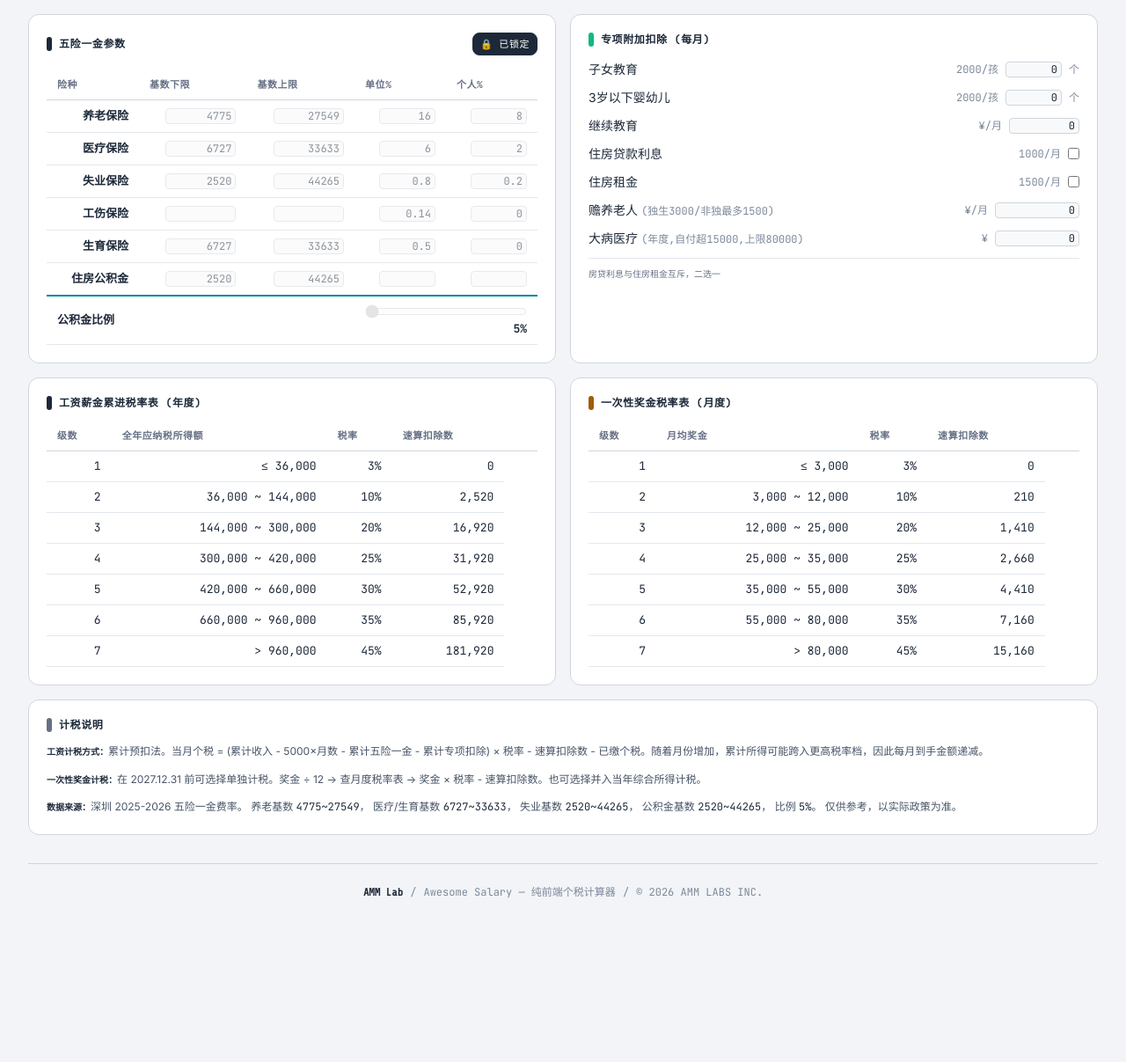
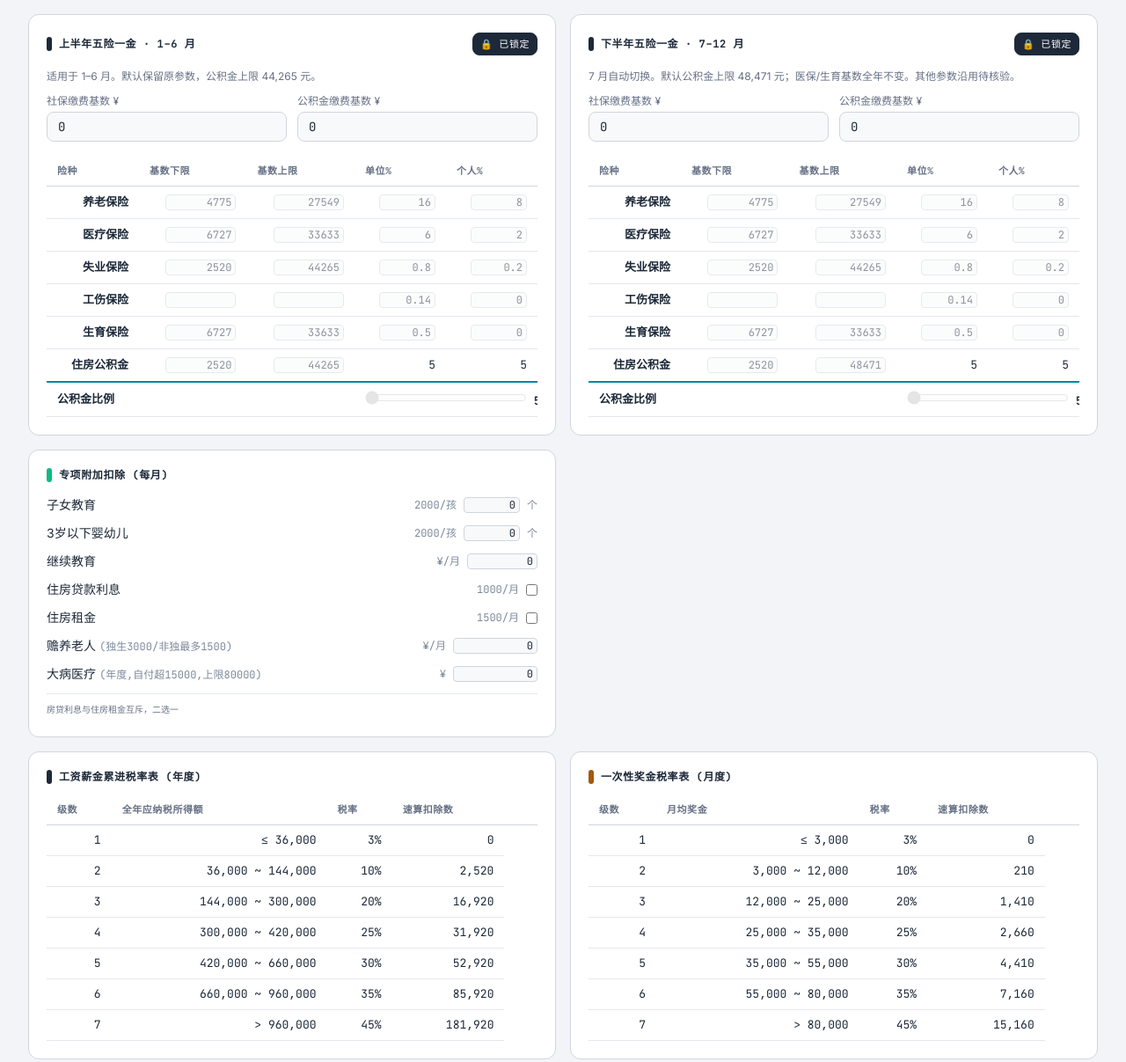
Before and after one commit to skommando/amm-lab-pages, a plain HTML site: page embedded/salary/index.html in a window 1280 px wide. Shown: the part 1116-2323 px from the top of the page at 88% size. Before the commit the page ends 2202 px from the top, so only its background shows below. Drawn offline with nearby package versions, Linux system fonts and the light colour scheme.

Commit message:
更新官网公开产物

```diff
--- a/embedded/salary/index.html
+++ b/embedded/salary/index.html
@@ -191,11 +191,11 @@ tailwind.config = {
         <input type="number" x-model.number="sc.salary" @input="calcAll()" class="form-input w-full mt-1" placeholder="25000">
       </div>
       <div>
-        <label class="text-[10px] font-mono text-text-muted font-bold uppercase">社保缴费基数 ¥ <span class="text-text-placeholder font-normal">留空=月薪</span></label>
+        <label class="text-[10px] font-mono text-text-muted font-bold uppercase">上半年社保缴费基数 ¥ <span class="text-text-placeholder font-normal">留空=月薪</span></label>
         <input type="number" x-model.number="sc.siBase" @input="calcAll()" class="form-input w-full mt-1" placeholder="同月薪">
       </div>
       <div>
-        <label class="text-[10px] font-mono text-text-muted font-bold uppercase">公积金缴费基数 ¥ <span class="text-text-placeholder font-normal">留空=月薪</span></label>
+        <label class="text-[10px] font-mono text-text-muted font-bold uppercase">上半年公积金缴费基数 ¥ <span class="text-text-placeholder font-normal">留空=月薪</span></label>
         <input type="number" x-model.number="sc.hfBase" @input="calcAll()" class="form-input w-full mt-1" placeholder="同月薪">
       </div>
       <div class="flex gap-4 text-[10px] text-text-muted pt-2 border-t border-border-light font-mono">
@@ -256,8 +256,8 @@ tailwind.config = {
       <div class="flex justify-between"><span class="text-text-muted">奖金个税</span><span class="font-mono text-danger" x-text="'¥'+(sc.bonusTax||0).toLocaleString()"></span></div>
       <div class="flex justify-between"><span class="text-text-muted">奖金到手</span><span class="font-mono text-success" x-text="'¥'+(sc.bonusNet||0).toLocaleString()"></span></div>
       <div class="flex justify-between border-t border-border-light pt-2"><span class="text-text-muted">年度总收入</span><span class="font-mono text-text-primary font-bold" x-text="'¥'+(sc.sumTotalIncome||0).toLocaleString()"></span></div>
-      <div class="flex justify-between"><span class="text-text-muted">五险一金 个人</span><span class="font-mono text-text-muted" x-text="'¥'+((_siPersMonthly((sc.siBase||sc.salary)||0,(sc.hfBase||sc.salary)||0)).total*12).toLocaleString()"></span></div>
-      <div class="flex justify-between"><span class="text-text-muted">五险一金 公司</span><span class="font-mono text-text-muted" x-text="'¥'+(_siCorpMonthly((sc.siBase||sc.salary)||0,(sc.hfBase||sc.salary)||0)*12).toLocaleString()"></span></div>
+      <div class="flex justify-between"><span class="text-text-muted">五险一金 个人</span><span class="font-mono text-text-muted" x-text="'¥'+sc.sumPersSI.toLocaleString()"></span></div>
+      <div class="flex justify-between"><span class="text-text-muted">五险一金 公司</span><span class="font-mono text-text-muted" x-text="'¥'+sc.sumCorpSI.toLocaleString()"></span></div>
       <div class="flex justify-between"><span class="text-text-muted">专项附加扣除</span><span class="font-mono text-text-muted" x-text="'¥'+(sc.sumTotalSpecial||0).toLocaleString()"></span></div>
       <div class="flex justify-between"><span class="text-danger font-semibold">年度个税</span><span class="font-mono text-danger font-semibold" x-text="'¥'+(sc.sumTotalTax||0).toLocaleString()"></span></div>
       <div class="flex justify-between border-t border-accent-dark pt-2"><span class="text-success font-bold">年度税后到手</span><span class="font-mono text-success font-bold text-base" x-text="'¥'+(sc.sumTotalNet||0).toLocaleString()"></span></div>
@@ -306,38 +306,51 @@ tailwind.config = {
 <!-- ROW 3: SI Config + Special Deductions -->
 <div class="grid grid-cols-1 lg:grid-cols-2 gap-4 mb-4">
 
+  <template x-for="half in [{id:1,label:'上半年五险一金 · 1–6 月',params:sc,note:'适用于 1–6 月。默认保留原参数，公积金上限 44,265 元。'},{id:2,label:'下半年五险一金 · 7–12 月',params:sc.secondHalf,note:'7 月自动切换。默认公积金上限 48,471 元；医保/生育基数全年不变。其他参数沿用待核验。'}]" :key="half.id">
   <!-- 五险一金参数 -->
-  <div class="card p-5">
+  <div class="card p-5 min-w-0">
     <div class="flex items-center justify-between mb-4">
       <div class="flex items-center space-x-2">
         <span class="w-1.5 h-4 bg-accent-dark rounded-full"></span>
-        <h3 class="text-xs font-bold text-text-primary uppercase tracking-wider font-mono">五险一金参数</h3>
+        <h3 class="text-xs font-bold text-text-primary uppercase tracking-wider font-mono" x-text="half.label"></h3>
       </div>
-      <button @click="sc.siLocked=!sc.siLocked" class="btn btn-xs" :class="sc.siLocked?'btn-primary':'btn-secondary'" x-text="sc.siLocked?'🔒 已锁定':'🔓 已解锁'"></button>
+      <button @click="half.params.siLocked=!half.params.siLocked" class="btn btn-xs" :class="half.params.siLocked?'btn-primary':'btn-secondary'" x-text="half.params.siLocked?'🔒 已锁定':'🔓 已解锁'"></button>
     </div>
-    <div class="overflow-x-auto"><table class="data-table text-xs w-full">
+    <p class="text-xs text-text-muted mb-3" x-text="half.note"></p>
+    <div class="grid grid-cols-1 sm:grid-cols-2 gap-3 mb-4">
+      <label class="text-xs text-text-muted">社保缴费基数 ¥
+        <input type="number" min="0" :aria-label="half.label+' 社保缴费基数'" x-model.number="half.params.siBase" @input="calcAll()" :disabled="half.params.siLocked" class="form-input w-full mt-1" :placeholder="half.id===1?'留空或0=月薪':'留空或0=沿用上半年'">
+      </label>
+      <label class="text-xs text-text-muted">公积金缴费基数 ¥
+        <input type="number" min="0" :aria-label="half.label+' 公积金缴费基数'" x-model.number="half.params.hfBase" @input="calcAll()" :disabled="half.params.siLocked" class="form-input w-full mt-1" :placeholder="half.id===1?'留空或0=月薪':'留空或0=沿用上半年'">
+      </label>
+    </div>
+    <div class="overflow-x-auto"><table class="data-table text-xs w-full whitespace-nowrap" style="min-width: 480px">
       <thead><tr><th class="text-right">险种</th><th class="text-right">基数下限</th><th class="text-right">基数上限</th><th class="text-right">单位%</th><th class="text-right">个人%</th></tr></thead>
       <tbody>
-        <template x-for="(lo,k) in sc.siLo" :key="k">
+        <template x-for="k in ['pension','medical','unemp','injury','maternity','hf']" :key="k">
           <tr>
             <td class="text-right font-bold text-text-primary" x-text="{pension:'养老保险',medical:'医疗保险',unemp:'失业保险',injury:'工伤保险',maternity:'生育保险',hf:'住房公积金'}[k]"></td>
-            <td class="text-right"><input type="number" x-model.number="sc.siLo[k]" @input="calcAll()" :disabled="sc.siLocked" class="w-20 text-right bg-input border border-border rounded px-1 text-xs font-mono" :class="sc.siLocked?'opacity-50':''"></td>
-            <td class="text-right"><input type="number" x-model.number="sc.siHi[k]" @input="calcAll()" :disabled="sc.siLocked||sc.siHi[k]=='-'" class="w-20 text-right bg-input border border-border rounded px-1 text-xs font-mono" :class="sc.siLocked?'opacity-50':''"></td>
-            <td class="text-right"><input type="number" x-model.number="sc.siCorp[k]" @input="calcAll()" :disabled="sc.siLocked" class="w-16 text-right bg-input border border-border rounded px-1 text-xs font-mono" :class="sc.siLocked?'opacity-50':''"></td>
-            <td class="text-right"><input type="number" x-model.number="sc.siPers[k]" @input="calcAll()" :disabled="sc.siLocked||(k==='injury'||k==='maternity')" class="w-16 text-right bg-input border border-border rounded px-1 text-xs font-mono" :class="sc.siLocked?'opacity-50':''"></td>
+            <td class="text-right"><input type="number" step="any" :aria-label="half.label+' '+k+' 基数下限'" x-model.number="half.params.siLo[k]" @input="calcAll()" :disabled="half.params.siLocked||half.params.siLo[k]==='-'" class="w-20 text-right bg-input border border-border rounded px-1 text-xs font-mono" :class="half.params.siLocked?'opacity-50':''"></td>
+            <td class="text-right"><input type="number" step="any" :aria-label="half.label+' '+k+' 基数上限'" x-model.number="half.params.siHi[k]" @input="calcAll()" :disabled="half.params.siLocked||half.params.siHi[k]=='-'" class="w-20 text-right bg-input border border-border rounded px-1 text-xs font-mono" :class="half.params.siLocked?'opacity-50':''"></td>
+            <td class="text-right"><input type="number" step="any" :aria-label="half.label+' '+k+' 单位比例'" x-show="k!=='hf'" x-model.number="half.params.siCorp[k]" @input="calcAll()" :disabled="half.params.siLocked||k==='hf'" class="w-16 text-right bg-input border border-border rounded px-1 text-xs font-mono" :class="half.params.siLocked?'opacity-50':''"><span x-show="k==='hf'" class="font-mono" x-text="half.params.hfPct"></span></td>
+            <td class="text-right"><input type="number" step="any" :aria-label="half.label+' '+k+' 个人比例'" x-show="k!=='hf'" x-model.number="half.params.siPers[k]" @input="calcAll()" :disabled="half.params.siLocked||(k==='injury'||k==='maternity'||k==='hf')" class="w-16 text-right bg-input border border-border rounded px-1 text-xs font-mono" :class="half.params.siLocked?'opacity-50':''"><span x-show="k==='hf'" class="font-mono" x-text="half.params.hfPct"></span></td>
           </tr>
         </template>
         <tr class="border-t-2 border-accent-steel">
           <td class="font-bold text-text-primary">公积金比例</td><td colspan="2"></td>
           <td colspan="2" class="text-right">
-            <input type="range" min="5" max="12" x-model.number="sc.hfPct" @input="calcAll()" :disabled="sc.siLocked" class="w-full accent-accent-steel" :class="sc.siLocked?'opacity-50':''">
-            <span class="font-mono font-bold text-text-primary" x-text="sc.hfPct+'%'"></span>
+            <input type="range" min="5" max="12" :aria-label="half.label+' 公积金比例'" x-model.number="half.params.hfPct" @input="calcAll()" :disabled="half.params.siLocked" class="w-full accent-accent-steel" :class="half.params.siLocked?'opacity-50':''">
+            <span class="font-mono font-bold text-text-primary" x-text="half.params.hfPct+'%'"></span>
           </td>
         </tr>
       </tbody>
     </table></div>
   </div>
 
+  </template>
+</div>
+<div class="grid grid-cols-1 lg:grid-cols-2 gap-4 mb-4">
   <!-- 专项附加扣除 -->
   <div class="card p-5">
     <div class="flex items-center space-x-2 mb-4">
@@ -405,13 +418,15 @@ tailwind.config = {
   </div>
   <div><span class="font-semibold text-text-primary font-mono text-[10px] uppercase">工资计税方式：</span>累计预扣法。当月个税 = (累计收入 - 5000×月数 - 累计五险一金 - 累计专项扣除) × 税率 - 速算扣除数 - 已缴个税。随着月份增加，累计所得可能跨入更高税率档，因此每月到手金额递减。</div>
   <div><span class="font-semibold text-text-primary font-mono text-[10px] uppercase">一次性奖金计税：</span>在 2027.12.31 前可选择单独计税。奖金 ÷ 12 → 查月度税率表 → 奖金 × 税率 - 速算扣除数。也可选择并入当年综合所得计税。</div>
-  <div><span class="font-semibold text-text-primary font-mono text-[10px] uppercase">数据来源：</span>深圳 2025-2026 五险一金费率。
-    养老基数 <span x-text="sc.siLo.pension+'~'+sc.siHi.pension" class="font-mono text-text-primary"></span>，
-    医疗/生育基数 <span x-text="sc.siLo.medical+'~'+sc.siHi.medical" class="font-mono text-text-primary"></span>，
-    失业基数 <span x-text="sc.siLo.unemp+'~'+sc.siHi.unemp" class="font-mono text-text-primary"></span>，
-    公积金基数 <span x-text="sc.siLo.hf+'~'+sc.siHi.hf" class="font-mono text-text-primary"></span>，
-    比例 <span x-text="sc.hfPct+'%'" class="font-mono text-text-primary"></span>。
-    仅供参考，以实际政策为准。</div>
+  <div><span class="font-semibold text-text-primary font-mono text-[10px] uppercase">默认参数与来源（2026 年）：</span>
+    1–6 月和 7–12 月分别取上、下半年面板配置，累计个税连续计算；年度汇总与 CSV 按十二个月累加。
+    下半年公积金基数 2,520–48,471 元，上限按 2025 年在岗职工年平均工资 193,881 元÷12 四舍五入后×3 推算，比例默认双方各 5%，可按单位实际值调整。
+    <a href="https://www.sz.gov.cn/hdjl/ywzsk/jsj/zfgjj/content/post_12893587.html" target="_blank" rel="noopener noreferrer" class="underline">公积金年度规则</a> ·
+    <a href="https://www.sz.gov.cn/cn/xxgk/zfxxgj/tjsj/tjgb/content/post_12907800.html" target="_blank" rel="noopener noreferrer" class="underline">统计局工资数据</a>。
+    医保默认一档，医保/生育基数 6,727–33,633 元适用 2026 全年（<a href="https://hsa.sz.gov.cn/szsylbzjwzgkml/szsylbzjwzgkml/qt/tzgg/content/post_12574511.html" target="_blank" rel="noopener noreferrer" class="underline">医保局通知</a>）。
+    养老、失业、工伤及生育单位费率沿用原配置，2026 下半年新标准待核验；工伤费率因行业及单位浮动而异，默认 0.14% 仅为原示例。默认养老单位 16% 不含深户地方补充养老。
+    本工具按半年固定参数估算，不自动处理期内政策调整或追溯补缴；请解锁面板按实际缴费通知校准。金额沿用原工具四舍五入至元的口径。
+  </div>
 </div>
 
 <!-- FOOTER -->
@@ -446,14 +461,22 @@ function salaryCalc() {
       siCorp: {pension:16,medical:6,unemp:0.8,injury:0.14,maternity:0.5},
       siPers: {pension:8,medical:2,unemp:0.2,injury:0,maternity:0},
       hfPct: 5,
+      secondHalf: {
+        siLocked: true, siBase: 0, hfBase: 0,
+        siLo: {pension:4775,medical:6727,unemp:2520,injury:'-',maternity:6727,hf:2520},
+        siHi: {pension:27549,medical:33633,unemp:44265,injury:'-',maternity:33633,hf:48471},
+        siCorp: {pension:16,medical:6,unemp:0.8,injury:0.14,maternity:0.5},
+        siPers: {pension:8,medical:2,unemp:0.2,injury:0,maternity:0},
+        hfPct: 5
+      },
       monthly: [], bonusTax: 0, bonusNet: 0,
+      sumPersSI: 0, sumCorpSI: 0,
       sumTotalIncome: 0, sumTotalSI: 0, sumTotalSpecial: 0,
       sumTotalTax: 0, sumTotalHF: 0, sumTotalNet: 0, sumGrandNet: 0
     },
 
-    _siPersMonthly(siBase, hfBase) {
+    _siPersMonthly(siBase, hfBase, s = this.sc) {
       if (!siBase || siBase <= 0) return {total:0,pension:0,medical:0,unemp:0,hf:0};
-      const s = this.sc;
       const c = (v, lo, hi) => {
         if (lo !== '-' && lo != null && v < lo) return lo;
         if (hi !== '-' && hi != null && v > hi) return hi;
@@ -470,9 +493,8 @@ function salaryCalc() {
       return {total: pension + medical + unemp + hf, pension, medical, unemp, hf};
     },
 
-    _siCorpMonthly(siBase, hfBase) {
+    _siCorpMonthly(siBase, hfBase, s = this.sc) {
       if (!siBase || siBase <= 0) return 0;
-      const s = this.sc;
       const c = (v, lo, hi) => {
         if (lo !== '-' && lo != null && v < lo) return lo;
         if (hi !== '-' && hi != null && v > hi) return hi;
@@ -495,7 +517,6 @@ function salaryCalc() {
     calcAll() {
       const s = this.sc;
       const salary = s.salary || 0, siBase = s.siBase || salary, hfBase = s.hfBase || salary;
-      const si = this._siPersMonthly(siBase, hfBase), siPers = si.total, siCorp = this._siCorpMonthly(siBase, hfBase);
 
       let specialM = (s.sdChildren || 0) * 2000 + (s.sdInfant || 0) * 2000 + (s.sdContinueEdu || 0);
       if (s.sdHousingLoan) specialM += 1000;
@@ -517,6 +538,11 @@ function salaryCalc() {
       let cumIn = 0, cumDe = 0, prevTax = 0;
       let totalExtraIn = 0, totalExtraDe = 0;
       for (let m = 1; m <= 12; m++) {
+        const policy = m <= 6 ? s : s.secondHalf;
+        const monthSIBase = m <= 6 ? siBase : (policy.siBase || siBase);
+        const monthHFBase = m <= 6 ? hfBase : (policy.hfBase || hfBase);
+        const si = this._siPersMonthly(monthSIBase, monthHFBase, policy);
+        const siPers = si.total, siCorp = this._siCorpMonthly(monthSIBase, monthHFBase, policy);
         let income = salary;
         if (m === s.bonusMonth1) income += s.bonusAmount1;
         if (m === s.bonusMonth2) income += s.bonusAmount2;
@@ -531,7 +557,7 @@ function salaryCalc() {
         let monthTax = cumTax - prevTax; prevTax = cumTax;
         let netPay = income - siPers - extraDe - monthTax;
         s.monthly.push({
-          month: m, income, siPers,
+          month: m, income, siPers, siCorp,
           siPension: si.pension, siMedical: si.medical, siUnemp: si.unemp, siHF: si.hf,
           extraIn, extraDe, specialM, deduct,
           cumTaxable: taxable, cumTax, monthTax,
@@ -555,13 +581,14 @@ function salaryCalc() {
         for (let i = 0; i < taxB.length; i++) { if (lastM.cumTaxable <= taxB[i][0]) { s._annualLv = i + 1; break; } }
       }
 
-      const corpHF = Math.round((hfBase > 0 ? Math.min(Math.max(hfBase, s.siLo.hf || 2520), s.siHi.hf || 42500) : 0) * s.hfPct / 100);
       s.sumTotalIncome = salary * 12 + s.bonusAmount1 + s.bonusAmount2 + totalExtraIn + s.bonusLumpSum;
-      s.sumTotalSI = (siPers + siCorp) * 12;
+      s.sumPersSI = s.monthly.reduce((a, m) => a + m.siPers, 0);
+      s.sumCorpSI = s.monthly.reduce((a, m) => a + m.siCorp, 0);
+      s.sumTotalSI = s.sumPersSI + s.sumCorpSI;
       s.sumTotalSpecial = specialM * 12 + s.sdMajorIllness;
       s.sumTotalTax = s.monthly.reduce((a, m) => a + m.monthTax, 0) + s.bonusTax;
-      s.sumTotalHF = (si.hf + corpHF) * 12;
-      s.sumTotalNet = s.sumTotalIncome - (siPers * 12) - totalExtraDe - s.sumTotalTax;
+      s.sumTotalHF = s.monthly.reduce((a, m) => a + m.siHF * 2, 0);
+      s.sumTotalNet = s.sumTotalIncome - s.sumPersSI - totalExtraDe - s.sumTotalTax;
       s.sumGrandNet = s.sumTotalNet + s.sumTotalHF;
     },
 
@@ -574,10 +601,6 @@ function salaryCalc() {
 
     exportSalaryCSV() {
       const s = this.sc;
-      const siBase = s.siBase || s.salary || 0, hfBase = s.hfBase || s.salary || 0;
-      const si = this._siPersMonthly(siBase, hfBase);
-      const siPers = si.total;
-      const siCorp = this._siCorpMonthly(siBase, hfBase);
       let rows = [['月份','工资收入','并入奖金','额外收入','养老','医疗','失业','公积金','额外扣除','专项扣除','累计应纳税所得额','累计个税','当月个税','到手']];
       for (const m of s.monthly) {
         rows.push([m.month, m.income,
@@ -586,7 +609,7 @@ function salaryCalc() {
           m.cumTaxable, m.cumTax, m.monthTax, m.net]);
       }
       rows.push([], ['一次性奖金','','','','','','','','', s.bonusTax, s.bonusNet]);
-      rows.push([], ['年度总收入', s.sumTotalIncome, '五险一金个人', siPers * 12, '五险一金公司', siCorp * 12, '公积金总收入', s.sumTotalHF, '年度个税', s.sumTotalTax, '年度税后到手', s.sumTotalNet, '年度总到手', s.sumGrandNet]);
+      rows.push([], ['年度总收入', s.sumTotalIncome, '五险一金个人', s.sumPersSI, '五险一金公司', s.sumCorpSI, '公积金总收入', s.sumTotalHF, '年度个税', s.sumTotalTax, '年度税后到手', s.sumTotalNet, '年度总到手', s.sumGrandNet]);
       const csv = '﻿' + rows.map(r => r.join(',')).join('\n');
       const b = new Blob([csv], {type:'text/csv;charset=utf-8'});
       const a = document.createElement('a');
```
